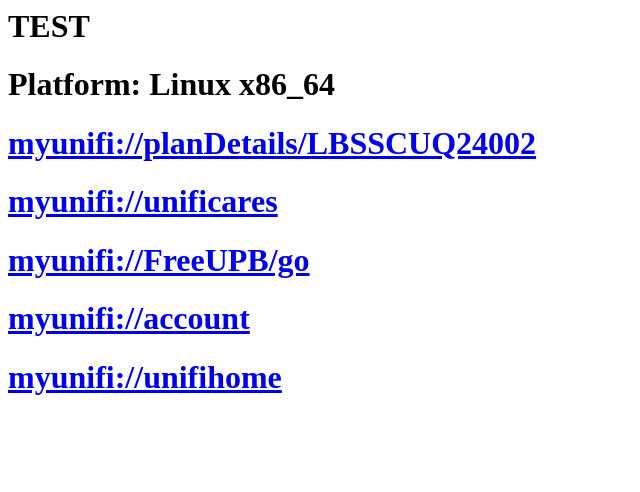
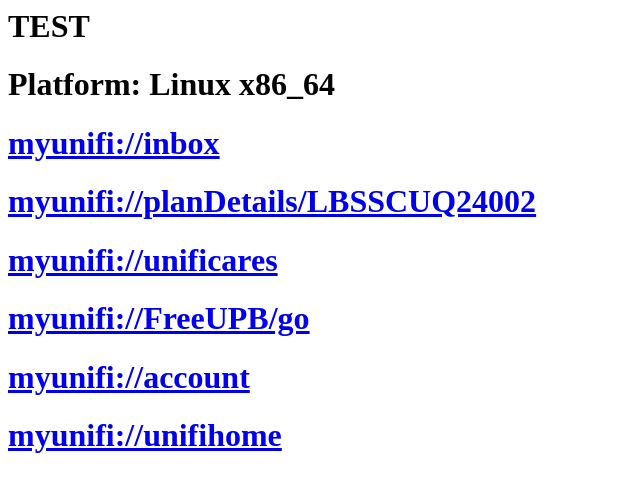
Before and after one commit to syahrizan05/myunifi, a plain HTML site: page index.html in a window 1280 px wide. Shown: the whole page, without its empty margins (0-640 px from the left). Drawn offline with Linux system fonts and the light colour scheme.

Commit message:
inbox notification

```diff
--- a/index.html
+++ b/index.html
@@ -69,6 +69,7 @@
 <body>
     <h1>TEST</h1>
     <h1 id="demo"></h1>
+    <a href="myunifi://inbox"><h1>myunifi://inbox</h1></a>
     <a href="myunifi://planDetails/LBSSCUQ24002"><h1>myunifi://planDetails/LBSSCUQ24002</h1></a>
     <a href="myunifi://unificares"><h1>myunifi://unificares</h1></a>
     <a href="myunifi://FreeUPB/go"><h1>myunifi://FreeUPB/go</h1></a>
```
